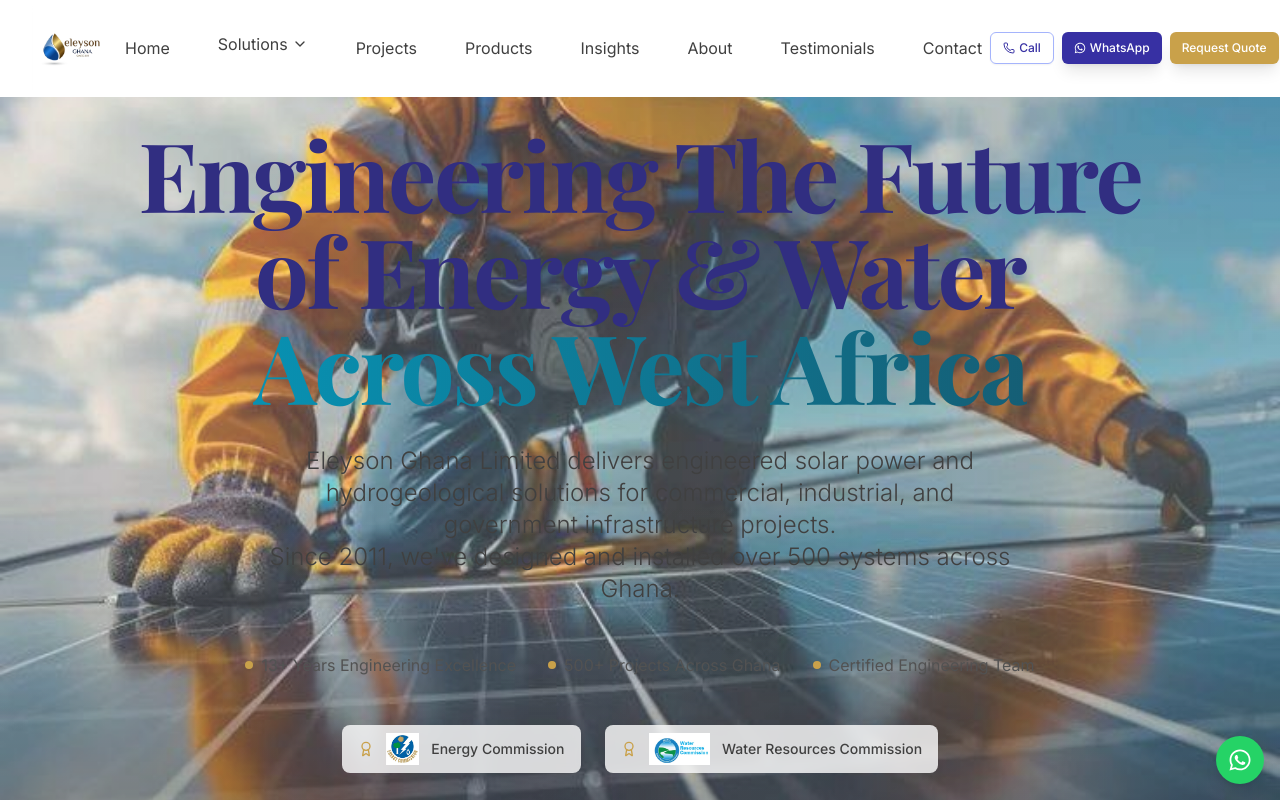
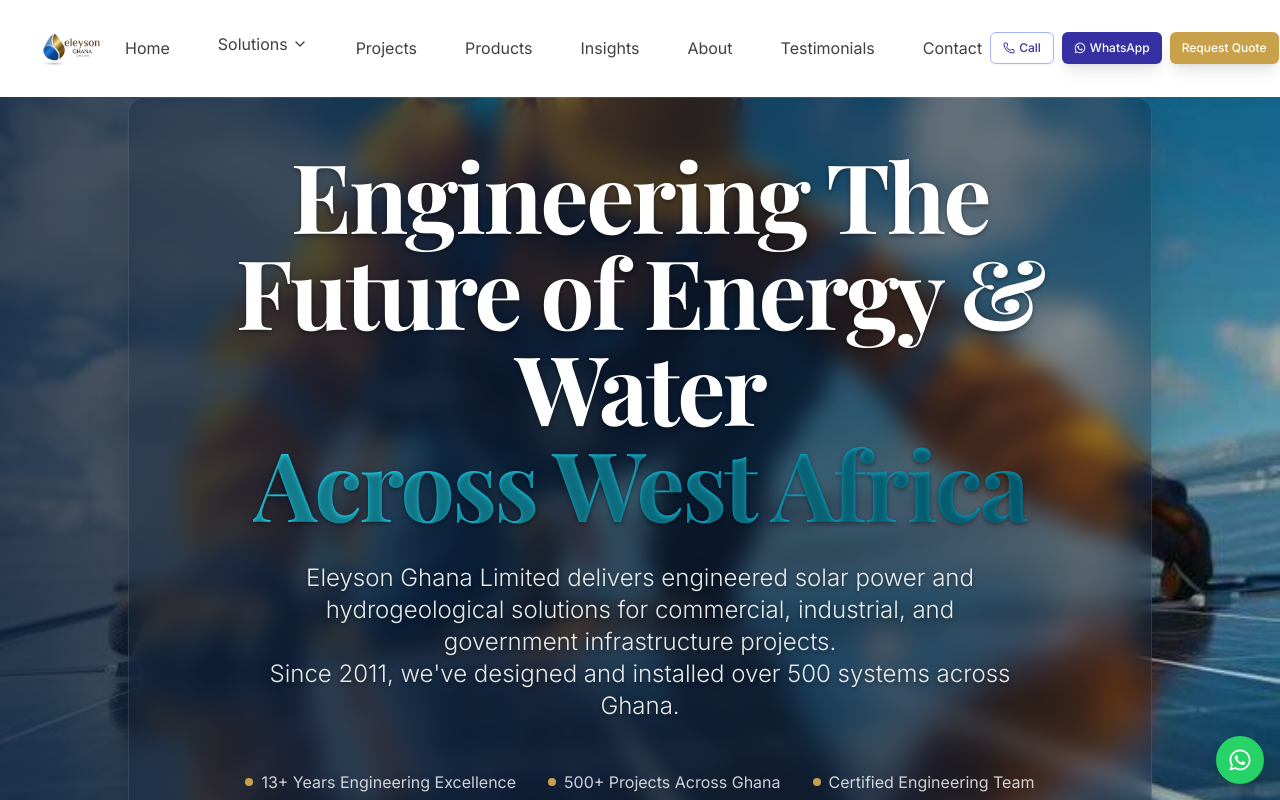
Before and after one commit to dromorongit/EleysonGh, a Next.js app: page / in a window 1280 px wide. Shown: the top 800 px of the page. Built offline with nearby package versions, Linux system fonts and the light colour scheme.

Commit message:
New commits

```diff
--- a/src/app/about/page.tsx
+++ b/src/app/about/page.tsx
@@ -22,24 +22,24 @@
   return (
     <>
       {/* Hero Section */}
-      <Section className="bg-gradient-to-br from-primary-50 to-energy-50 min-h-[60vh] flex items-center relative">
-        <div className="absolute inset-0 bg-cover bg-center opacity-75" style={{backgroundImage: 'url(/images/about.jpg)'}} />
-        <div className="absolute inset-0 bg-gradient-to-t from-black/25 via-transparent to-transparent" />
+      <Section className="min-h-[60vh] flex items-center relative">
+        <div className="absolute inset-0 bg-cover bg-center" style={{backgroundImage: 'url(/images/about.jpg)'}} />
+        <div className="absolute inset-0 bg-gradient-to-r from-navy/80 via-navy/40 to-transparent" />
         <Container>
           <motion.div
-            className="max-w-4xl mx-auto text-center"
+            className="max-w-4xl mx-auto text-center bg-navy/30 backdrop-blur-md border border-white/10 rounded-2xl p-8 md:p-12 shadow-2xl"
             initial="initial"
             animate="animate"
             variants={stagger}
           >
             <motion.h1
-               className="text-4xl md:text-5xl lg:text-6xl font-serif font-bold text-primary-900 mb-6"
+               className="text-4xl md:text-5xl lg:text-6xl font-serif font-bold text-white mb-6 hero-text-shadow"
                variants={fadeInUp}
               >
               Engineering Excellence Since 2011
             </motion.h1>
               <motion.p
-                className="text-lg md:text-xl text-secondary-600 max-w-2xl mx-auto leading-relaxed"
+                 className="text-lg md:text-xl text-white/90 max-w-2xl mx-auto leading-relaxed hero-text-shadow"
                  variants={fadeInUp}
                >
               West Africa's trusted engineering partner for solar power and hydrogeological solutions.
--- a/src/app/globals.css
+++ b/src/app/globals.css
@@ -13,6 +13,10 @@
   font-family: Arial, Helvetica, sans-serif;
 }
 
+.hero-text-shadow {
+  text-shadow: 0 2px 4px rgba(0, 0, 0, 0.4);
+}
+
 .bg-radial-gradient {
   background: radial-gradient(circle at center, rgba(201, 161, 74, 0.1) 0%, transparent 70%);
 }
--- a/src/app/page.tsx
+++ b/src/app/page.tsx
@@ -35,52 +35,31 @@
     <>
       {/* Hero Section */}
       <section className="relative min-h-screen flex items-center overflow-hidden pt-20 md:pt-0">
-        {/* Layered Background */}
-        <div className="absolute inset-0 bg-gradient-to-br from-primary-50 via-white to-energy-50" />
-        <div className="absolute inset-0 bg-gradient-to-r from-primary-900/5 to-energy-500/5" />
-        <div className="absolute inset-0 bg-radial-gradient from-gold/10 via-transparent to-transparent opacity-60" />
+        {/* Background Image */}
+        <div className="absolute inset-0 bg-cover bg-center" style={{backgroundImage: 'url(/images/homepage.jpg)'}} />
+
+        {/* Cinematic directional overlay */}
+        <div className="absolute inset-0 bg-gradient-to-r from-navy/80 via-navy/40 to-transparent" />
+
+        {/* Subtle ambient accents */}
         <div className="absolute top-0 left-1/2 transform -translate-x-1/2 w-[300px] h-[300px] md:w-[500px] md:h-[500px] lg:w-[800px] lg:h-[800px] bg-gradient-radial from-gold/5 to-transparent rounded-full blur-3xl" />
-
-        {/* Subtle Ambient Motion */}
-        <motion.div
-          className="absolute inset-0 bg-gradient-to-br from-primary-100/20 to-energy-100/20"
-          animate={{
-            backgroundPosition: ["0% 0%", "100% 100%"],
-          }}
-          transition={{
-            duration: 20,
-            ease: "linear",
-            repeat: Infinity,
-            repeatType: "reverse",
-          }}
-          style={{
-            backgroundSize: "200% 200%",
-          }}
-        />
-
-        {/* Engineering Atmosphere Overlay */}
-        <div className="absolute inset-0 bg-radial-gradient from-energy-100/30 via-transparent to-transparent opacity-50" />
-
-{/* Background Image */}
-          <div className="absolute inset-0 bg-cover bg-center opacity-75" style={{backgroundImage: 'url(/images/homepage.jpg)'}} />
-          <div className="absolute inset-0 bg-gradient-to-t from-black/25 via-transparent to-transparent" />
 
         <Container className="relative z-10">
           <motion.div
-            className="max-w-5xl mx-auto text-center"
+            className="max-w-5xl mx-auto text-center bg-navy/30 backdrop-blur-md border border-white/10 rounded-2xl p-8 md:p-12 shadow-2xl"
             initial="initial"
             animate="animate"
             variants={stagger}
           >
             <motion.h1
-              className="text-5xl md:text-7xl lg:text-8xl font-serif font-bold text-primary-900 mb-8 leading-[0.85] tracking-tight"
+              className="text-5xl md:text-7xl lg:text-8xl font-serif font-bold text-white mb-8 leading-[0.85] tracking-tight hero-text-shadow"
               variants={fadeInUp}
             >
               Engineering The Future of Energy & Water<br />
-              <span className="bg-gradient-to-r from-energy-600 to-energy-800 bg-clip-text text-transparent">Across West Africa</span>
+              <span className="bg-gradient-to-r from-energy-400 to-energy-600 bg-clip-text text-transparent hero-text-shadow">Across West Africa</span>
             </motion.h1>
             <motion.p
-              className="text-xl md:text-2xl text-secondary-700 mb-12 max-w-3xl mx-auto leading-relaxed font-light"
+              className="text-xl md:text-2xl text-white/90 mb-12 max-w-3xl mx-auto leading-relaxed font-light hero-text-shadow"
               variants={fadeInUp}
             >
               Eleyson Ghana Limited delivers engineered solar power and hydrogeological solutions
@@ -89,39 +68,39 @@
               Since 2011, we've designed and installed over 500 systems across Ghana.
             </motion.p>
 
-{/* Trust Indicators */}
+            {/* Trust Indicators */}
             <motion.div
               className="flex flex-wrap justify-center gap-8 mb-12 text-sm md:text-base"
               variants={fadeInUp}
             >
-              <div className="flex items-center space-x-2 text-secondary-600">
+              <div className="flex items-center space-x-2 text-white/80">
                 <div className="w-2 h-2 bg-gold rounded-full" />
                 <span>13+ Years Engineering Excellence</span>
               </div>
-              <div className="flex items-center space-x-2 text-secondary-600">
+              <div className="flex items-center space-x-2 text-white/80">
                 <div className="w-2 h-2 bg-gold rounded-full" />
                 <span>500+ Projects Across Ghana</span>
               </div>
-              <div className="flex items-center space-x-2 text-secondary-600">
+              <div className="flex items-center space-x-2 text-white/80">
                 <div className="w-2 h-2 bg-gold rounded-full" />
                 <span>Certified Engineering Team</span>
               </div>
             </motion.div>
 
-{/* Certifications */}
+            {/* Certifications */}
             <motion.div
               className="flex flex-wrap justify-center gap-6 mb-12"
               variants={fadeInUp}
             >
-              <div className="flex items-center space-x-3 bg-white/80 backdrop-blur-sm px-4 py-2 rounded-lg">
+              <div className="flex items-center space-x-3 bg-white/90 backdrop-blur-sm px-4 py-2 rounded-lg">
                 <Award className="w-4 h-4 text-gold flex-shrink-0" />
                 <img src="/images/energycomm.PNG" alt="Energy Commission" className="h-8 w-auto" />
-                <span className="text-secondary-700 font-medium text-sm">Energy Commission</span>
+                <span className="text-primary-900 font-medium text-sm">Energy Commission</span>
               </div>
-              <div className="flex items-center space-x-3 bg-white/80 backdrop-blur-sm px-4 py-2 rounded-lg">
+              <div className="flex items-center space-x-3 bg-white/90 backdrop-blur-sm px-4 py-2 rounded-lg">
                 <Award className="w-4 h-4 text-gold flex-shrink-0" />
                 <img src="/images/waterresource.PNG" alt="Water Resources Commission" className="h-8 w-auto" />
-                <span className="text-secondary-700 font-medium text-sm">Water Resources Commission</span>
+                <span className="text-primary-900 font-medium text-sm">Water Resources Commission</span>
               </div>
             </motion.div>
 
@@ -136,7 +115,7 @@
                 </Button>
               </Link>
               <Link href="/projects">
-                <Button variant="outline" size="lg" className="text-lg px-10 py-5 border-2 hover:bg-primary-50">
+                <Button variant="outline" size="lg" className="text-lg px-10 py-5 border-2 border-white/30 text-white hover:bg-white/10">
                   View Engineering Case Studies
                   <ArrowRight className="w-5 h-5 ml-3" />
                 </Button>
--- a/src/app/projects/[slug]/page.tsx
+++ b/src/app/projects/[slug]/page.tsx
@@ -36,9 +36,9 @@
             className="absolute inset-0 bg-cover bg-center"
             style={{ backgroundImage: `url(${project.featuredImage})` }}
           />
-          <div className="absolute inset-0 bg-gradient-to-t from-black/80 via-black/40 to-transparent" />
+          <div className="absolute inset-0 bg-gradient-to-r from-navy/80 via-navy/40 to-transparent" />
           <Container className="relative h-full flex items-end pb-12">
-            <div className="max-w-4xl">
+            <div className="max-w-4xl bg-navy/30 backdrop-blur-md border border-white/10 rounded-2xl p-8 md:p-10 shadow-2xl">
               <Link
                 href="/projects"
                 className="inline-flex items-center text-white/80 hover:text-white mb-4 transition-colors"
@@ -49,10 +49,10 @@
               <span className="inline-block px-3 py-1 bg-gold text-navy text-sm font-medium rounded mb-4">
                 {project.category}
               </span>
-              <h1 className="text-4xl md:text-5xl lg:text-6xl font-serif font-bold text-white mb-4">
+              <h1 className="text-4xl md:text-5xl lg:text-6xl font-serif font-bold text-white mb-4 hero-text-shadow">
                 {project.title}
               </h1>
-              <div className="flex items-center gap-6 text-white/90">
+              <div className="flex flex-wrap items-center gap-6 text-white/90">
                 <span>{project.location}</span>
                 <span>•</span>
                 <span>{project.clientType}</span>
--- a/src/app/testimonials/page.tsx
+++ b/src/app/testimonials/page.tsx
@@ -23,24 +23,24 @@
   return (
     <>
       {/* Hero Section */}
-      <Section className="bg-gradient-to-br from-primary-50 to-energy-50 min-h-[50vh] flex items-center relative">
-         <div className="absolute inset-0 bg-cover bg-center opacity-75" style={{backgroundImage: 'url(/images/testimonials.jpg)'}} />
-         <div className="absolute inset-0 bg-gradient-to-t from-black/25 via-transparent to-transparent" />
+      <Section className="min-h-[50vh] flex items-center relative">
+         <div className="absolute inset-0 bg-cover bg-center" style={{backgroundImage: 'url(/images/testimonials.jpg)'}} />
+         <div className="absolute inset-0 bg-gradient-to-r from-navy/80 via-navy/40 to-transparent" />
         <Container>
           <motion.div
-            className="max-w-4xl mx-auto text-center"
+            className="max-w-4xl mx-auto text-center bg-navy/30 backdrop-blur-md border border-white/10 rounded-2xl p-8 md:p-12 shadow-2xl"
             initial="initial"
             animate="animate"
             variants={stagger}
           >
             <motion.h1
-              className="text-4xl md:text-5xl lg:text-6xl font-serif font-bold text-primary-900 mb-6"
+              className="text-4xl md:text-5xl lg:text-6xl font-serif font-bold text-white mb-6 hero-text-shadow"
               variants={fadeInUp}
             >
               Client Testimonials
             </motion.h1>
             <motion.p
-              className="text-lg md:text-xl text-secondary-600 max-w-2xl mx-auto leading-relaxed"
+              className="text-lg md:text-xl text-white/90 max-w-2xl mx-auto leading-relaxed hero-text-shadow"
               variants={fadeInUp}
             >
               Hear from our satisfied clients about their experience with Eleyson Ghana Limited's
```
Also changed, not shown: src/app/borehole-drilling/page.tsx (+6 -6 lines), src/app/insights/[slug]/page.tsx (+10 -8 lines), src/app/insights/page.tsx (+6 -6 lines), src/app/projects/page.tsx (+6 -6 lines), src/app/solar-solutions/page.tsx (+6 -6 lines), 1 other file (tests, documents, lock files or other folders). Lines whose indentation alone changed are shown as unchanged.
